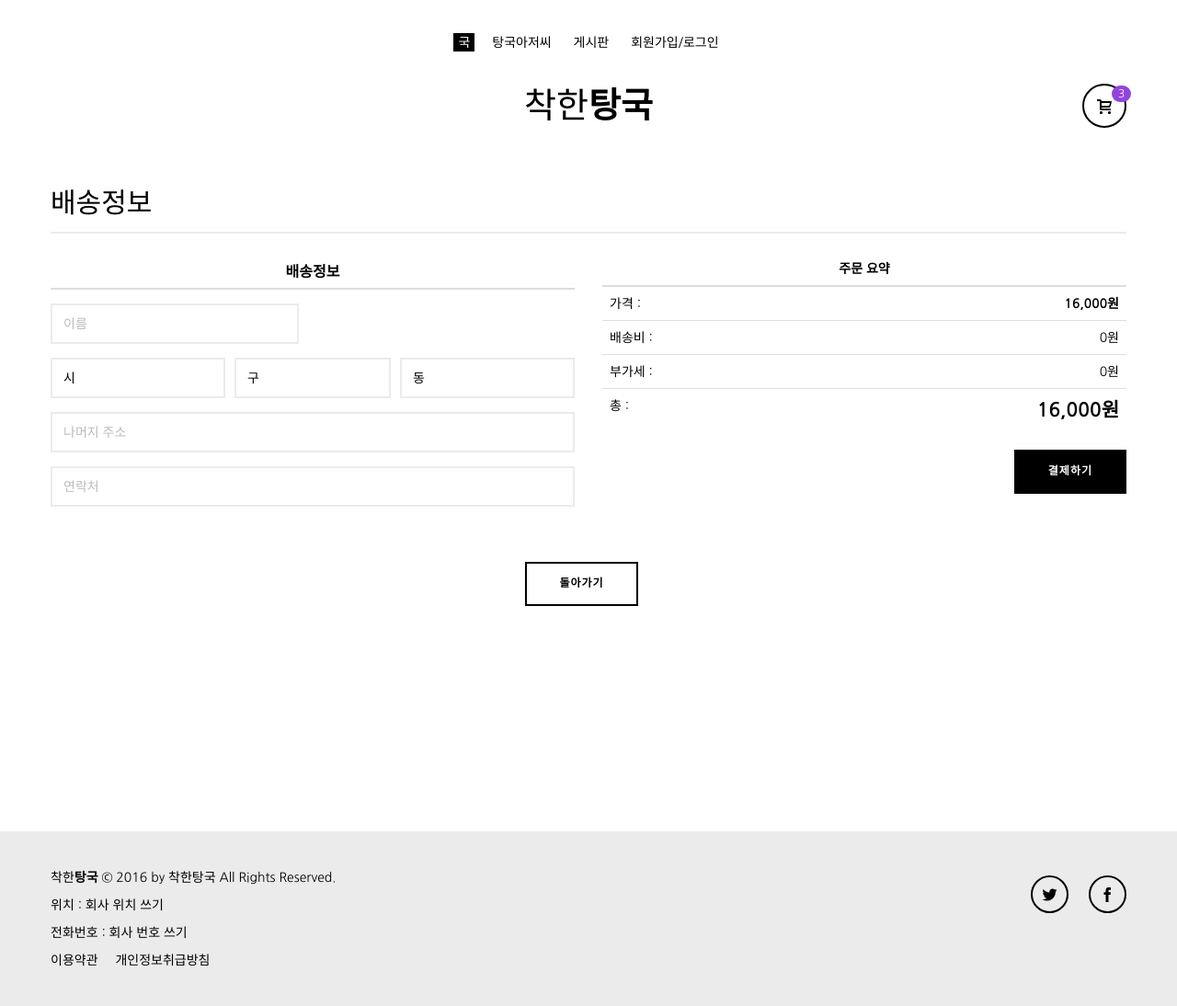
After one commit to sisobus/goodsoup, a Flask app: page /checkout in a window 1280 px wide. The commit adds this page. Shown: the whole page at 92% size. Run offline with Flask 2, Linux system fonts and the light colour scheme; some libraries are stand-ins or nearby versions.

Commit message:
checkout page add, iamport add

```diff
--- a/goodsoup/routes.py
+++ b/goodsoup/routes.py
@@ -76,6 +76,14 @@ def soup_detail(soup_id):
             }
     return render_template('soup_detail.html',ret=ret)
 
+@app.route('/checkout')
+def checkout():
+    ret = {
+            'navbar_menus': navbar_menus,
+            'selected_navbar_index': navbar_menus.SOUP,
+            }
+    return render_template('checkout.html',ret=ret)
+
 if __name__ == '__main__':
     reload(sys)
     sys.setdefaultencoding('utf8')
--- a/goodsoup/templates/base.html
+++ b/goodsoup/templates/base.html
@@ -11,6 +11,8 @@
         <link rel="stylesheet" href="https://maxcdn.bootstrapcdn.com/bootstrap/3.3.6/css/bootstrap.min.css" integrity="sha384-1q8mTJOASx8j1Au+a5WDVnPi2lkFfwwEAa8hDDdjZlpLegxhjVME1fgjWPGmkzs7" crossorigin="anonymous">
         <link rel="stylesheet" href="{{ url_for('static',filename='css/style.css') }}">
         <link rel="stylesheet" href="{{ url_for('static',filename='css/icomoon/style.css') }}">
+        <script type="text/javascript" src="https://ajax.googleapis.com/ajax/libs/jquery/2.1.1/jquery.min.js"></script>
+        <script type="text/javascript" src="https://service.iamport.kr/js/iamport.payment-1.1.2.js"></script>
         <style>
         @import url(http://fonts.googleapis.com/earlyaccess/nanumgothic.css);
         body {
@@ -84,7 +86,6 @@
             </footer>
 
         </div>
-        <script type="text/javascript" src="https://ajax.googleapis.com/ajax/libs/jquery/2.1.1/jquery.min.js"></script>
         <script src="https://maxcdn.bootstrapcdn.com/bootstrap/3.3.6/js/bootstrap.min.js" integrity="sha384-0mSbJDEHialfmuBBQP6A4Qrprq5OVfW37PRR3j5ELqxss1yVqOtnepnHVP9aJ7xS" crossorigin="anonymous"></script>
         <script type="text/javascript" src="{{ url_for('static',filename='js/placeholders.min.js') }}"></script>
         <script type="text/javascript" src="{{ url_for('static',filename='js/custom.js') }}"></script>
--- a/goodsoup/templates/cart.html
+++ b/goodsoup/templates/cart.html
@@ -90,7 +90,7 @@ if nan:
                 </tbody>
             </table>
 
-            <a href="#" class="btn btn-right">다음으로</a>
+            <a href="/checkout" class="btn btn-right">다음으로</a>
         </div>
     </div>
 
--- /dev/null
+++ b/goodsoup/templates/checkout.html
@@ -0,0 +1,135 @@
+{% extends "base.html" %}
+{% block content %}
+<div class="container-fluid title">
+    <div class="row">
+        <div class="col-sm-12">
+            <h2>배송정보</h2>
+        </div>
+    </div>
+</div>
+
+<div class="container-fluid cart-list">
+    <div class="row">
+        <div class="col-sm-6">
+            <form action="#" method="post" novalidate id="order-form" class="myform">
+                <h3 class="text-center">배송정보</h3>
+                <div class="row">
+                    <div class="col-sm-6">
+                        <div class="form-group">
+                            <label class="control-label">이름</label>
+                            <input name="name" placeholder="이름" class="form-control" type="text">
+                        </div>
+                    </div>
+                </div>
+
+                <div class="form-group">
+                    <div class="col-sm-4" style="padding:0;">
+                        <label class="control-label">시</label>
+                        <select id="si" class="form-control" tabindex="9">
+                            <option disabled="disabled" selected="selected" value="">시</option>
+                            <option value="수원시">수원시</option>
+                        </select>
+                    </div>
+                    <div class="col-sm-4" style="padding:0px 10px 0px 10px;">
+                        <label class="control-label">구</label>
+                        <select id="gu" class="form-control" tabindex="9">
+                            <option disabled="disabled" selected="selected" value="">구</option>
+                            <option value="장안구">장안구</option>
+                            <option value="권선구">권선구</option>
+                            <option value="팔달구">팔달구</option>
+                            <option value="영통구">영통구</option>
+                        </select>
+                    </div>
+                    <div class="col-sm-4" style="padding:0;">
+                        <label class="control-label">동</label>
+                        <select id="dong" class="form-control" tabindex="9">
+                            <option disabled="disabled" selected="selected" value="">동</option>
+                        </select>
+                    </div>
+                </div>
+                <div class="form-group">
+                    <label class="control-label">나머지 주소</label>
+                    <input name="address" placeholder="나머지 주소" class="form-control" type="text" style="margin-top:15px;">
+                </div>
+                <div class="form-group">
+                    <label class="control-label">연락처</label>
+                    <input name="phone" placeholder="연락처" class="form-control" type="text">
+                </div>
+            </form>
+        </div>
+        <div class="col-sm-6 ">
+            <table class="table">
+                <thead>
+                    <tr>
+                        <th colspan="3" class="text-center">주문 요약 </th>
+                    </tr>
+                </thead>
+                <tbody>
+                <tr>
+                    <td>가격 :</td>
+                    <td></td>
+                    <td class="text-right"><b>16,000원</b></td>
+                </tr>
+                <tr>
+                    <td>배송비 :</td>
+                    <td></td>
+                    <td class="text-right">0원</td>
+                </tr>
+                <tr>
+                    <td>부가세 :</td>
+                    <td></td>
+                    <td class="text-right">0원</td>
+                </tr>
+                <tr>
+                    <td>총 :</td>
+                    <td></td>
+                    <td id="total" class="text-right">
+                        16,000원
+                    </td>
+                </tr>
+                </tbody>
+            </table>
+            <div id="pay" class="btn btn-right">결제하기</div>
+        </div>
+    </div>
+
+    <div class="row">
+        <div class="col-sm-12 text-center show-more">
+            <a href="/" class="btn btn-outline">돌아가기</a>
+        </div>
+    </div>
+
+</div>
+<script>
+$(document).ready(function() {
+    IMP.init('imp27079569');
+});
+$('#pay').click(function() {
+IMP.request_pay({
+    pg : 'html5_inicis',
+    pay_method : 'card',
+    merchant_uid : 'merchant_' + new Date().getTime(),
+    name : '주문명:결제테스트',
+    amount : 14000,
+    buyer_email : 'iamport@siot.do',
+    buyer_name : '구매자이름',
+    buyer_tel : '010-1234-5678',
+    buyer_addr : '서울특별시 강남구 삼성동',
+    buyer_postcode : '123-456'
+    }, function(rsp) {
+    if ( rsp.success ) {
+    var msg = '결제가 완료되었습니다.';
+    msg += '고유ID : ' + rsp.imp_uid;
+    msg += '상점 거래ID : ' + rsp.merchant_uid;
+    msg += '결제 금액 : ' + rsp.paid_amount;
+    msg += '카드 승인번호 : ' + rsp.apply_num;
+    } else {
+    var msg = '결제에 실패하였습니다.';
+    msg += '에러내용 : ' + rsp.error_msg;
+    }
+
+    alert(msg);
+    });
+});
+</script>
+{% endblock %}
```
